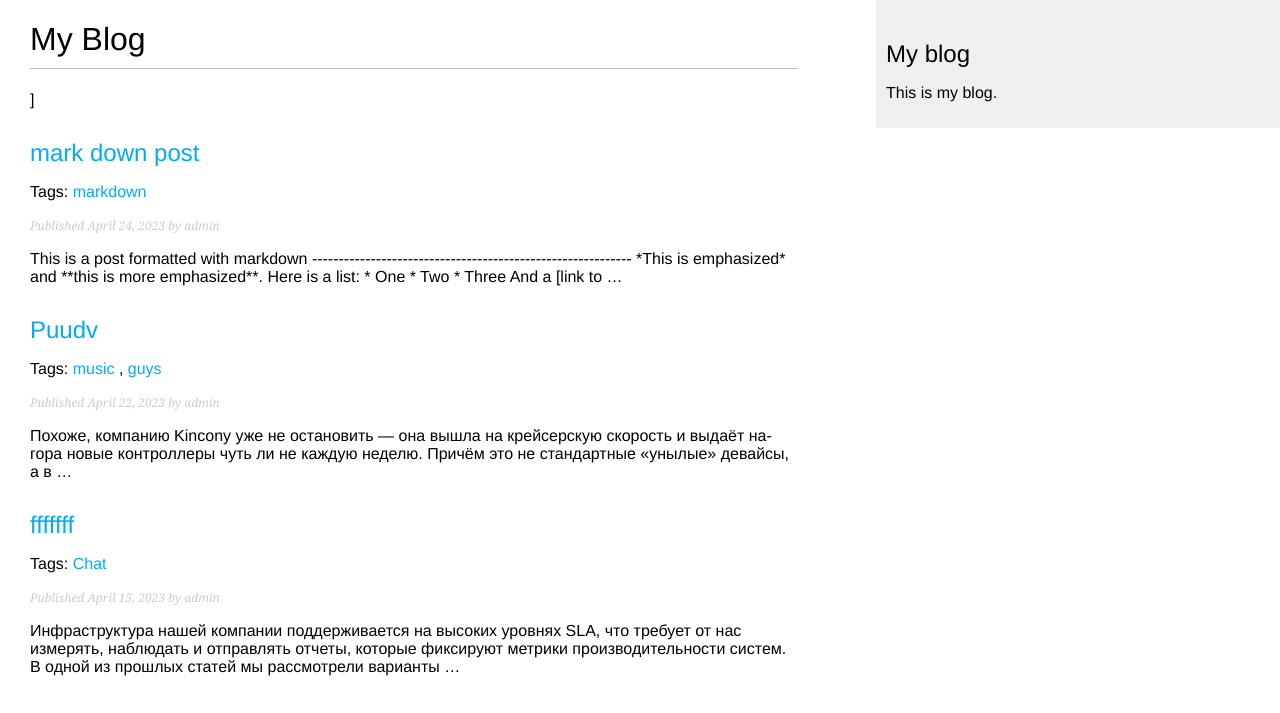
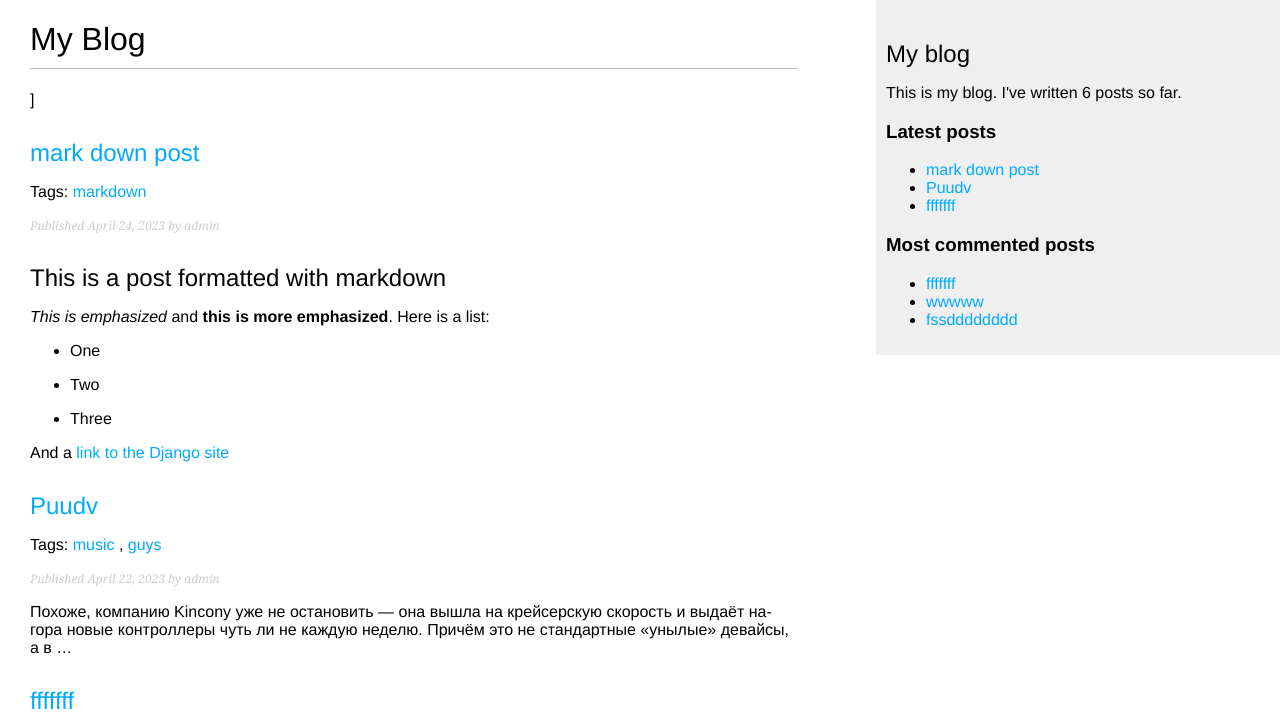
Before and after one commit to evt-pavel/mele_blog, a Django app: page /blog/ in a window 1280 px wide. Shown: the top 713 px of the page. Run offline with Django 4.2, Linux system fonts and the light colour scheme; data comes from the database, SQL or seed files in the repository; both versions use the stored data as it was after the commit; parts of the project's set-up code (start-up, migrations or seed data) failed here and were passed over.

Commit message:
tags, filters, sitemap

```diff
--- a/mysite/blog/templates/blog/base.html
+++ b/mysite/blog/templates/blog/base.html
@@ -1,4 +1,4 @@
-
+{% load blog_tags %}
 {% load static %}
 <!DOCTYPE html>
 <html>
@@ -13,7 +13,16 @@
   </div>
   <div id="sidebar">
     <h2>My blog</h2>
-      <p>This is my blog.</p>
+    <p>This is my blog. I've written {% total_posts %} posts so far.</p>
+    <h3>Latest posts</h3>
+    {% show_latest_posts 3 %}
+    <h3>Most commented posts</h3>
+    {% get_most_commented_posts 3 as most_commented_posts %}
+    <ul>
+      {% for post in most_commented_posts %}
+      <li><a href="{{ post.get_absolute_url }}">{{ post.title }}</a></li>
+      {% endfor %}
+    </ul>
   </div>
 </body>
 </html>
--- /dev/null
+++ b/mysite/blog/templates/blog/post/latest_posts.html
@@ -0,0 +1,5 @@
+<ul>
+    {% for post in latest_posts %}
+    <li><a href="{{ post.get_absolute_url }}">{{ post.title }}</a></li>
+    {% endfor %}
+    </ul>
--- a/mysite/blog/templates/blog/post/list.html
+++ b/mysite/blog/templates/blog/post/list.html
@@ -1,4 +1,4 @@
-{% extends "blog/base.html" %}
+{% extends "blog/base.html" %}{% load blog_tags %}
 {% block title %}My Blog{% endblock %}
 {% block content %}
 <h1>My Blog</h1>
@@ -22,7 +22,7 @@
 
 
 <p class="date"> Published {{ post.publish }} by {{ post.author }}</p>
-{{ post.body|truncatewords:30|linebreaks }}
+{{ post.body|markdown|truncatewords_html:30 }}
 {% endfor %}
 {% include "pagination.html" with page=posts%}
 {% endblock %}
--- /dev/null
+++ b/mysite/blog/templatetags/blog_tags.py
@@ -0,0 +1,26 @@
+from django import template
+from ..models import Post
+from django.db.models import Count
+from django.utils.safestring import mark_safe
+import markdown
+
+register = template.Library()
+
+@register.simple_tag
+def total_posts():
+    return Post.published.count()
+
+
+@register.inclusion_tag('blog/post/latest_posts.html')
+def show_latest_posts(count=5):
+    latest_posts = Post.published.order_by('-publish')[:count]
+    return {'latest_posts': latest_posts}
+
+@register.simple_tag
+def get_most_commented_posts(count=5):
+    return Post.published.annotate(total_comments=Count('comments'))\
+                            .order_by('-total_comments')[:count]
+
+@register.filter(name='markdown')
+def markdown_format(text):
+    return mark_safe(markdown.markdown(text))
--- a/mysite/mysite/settings.py
+++ b/mysite/mysite/settings.py
@@ -31,6 +31,8 @@ ALLOWED_HOSTS = []
 
 # Application definition
 
+SITE_ID = 1
+
 INSTALLED_APPS = [
     'django.contrib.admin',
     'django.contrib.auth',
@@ -40,6 +42,8 @@ INSTALLED_APPS = [
     'django.contrib.staticfiles',
     'blog.apps.BlogConfig',
     'taggit',
+    'django.contrib.sites',
+    'django.contrib.sitemaps',
 ]
 
 MIDDLEWARE = [
--- a/mysite/mysite/urls.py
+++ b/mysite/mysite/urls.py
@@ -16,8 +16,14 @@ Including another URLconf
 """
 from django.contrib import admin
 from django.urls import path, include
+from django.contrib.sitemaps.views import sitemap
+from blog.sitemaps import PostSitemap
+
+sitemaps = {'posts': PostSitemap,}
 
 urlpatterns = [
     path('admin/', admin.site.urls),
     path('blog/', include(('blog.urls', 'blog'), namespace='blog')),
+    path('sitemap.xml', sitemap, {'sitemaps': sitemaps},
+         name='django.contrib.sitemaps.view.sitemap')
 ]
```
Also changed, not shown: mysite/blog/sitemaps.py (added, +12 -0 lines), mysite/blog/templates/blog/post/detail.html (+2 -6 lines), mysite/blog/templatetags/__init__.py (added), mysite/db.sqlite3.
